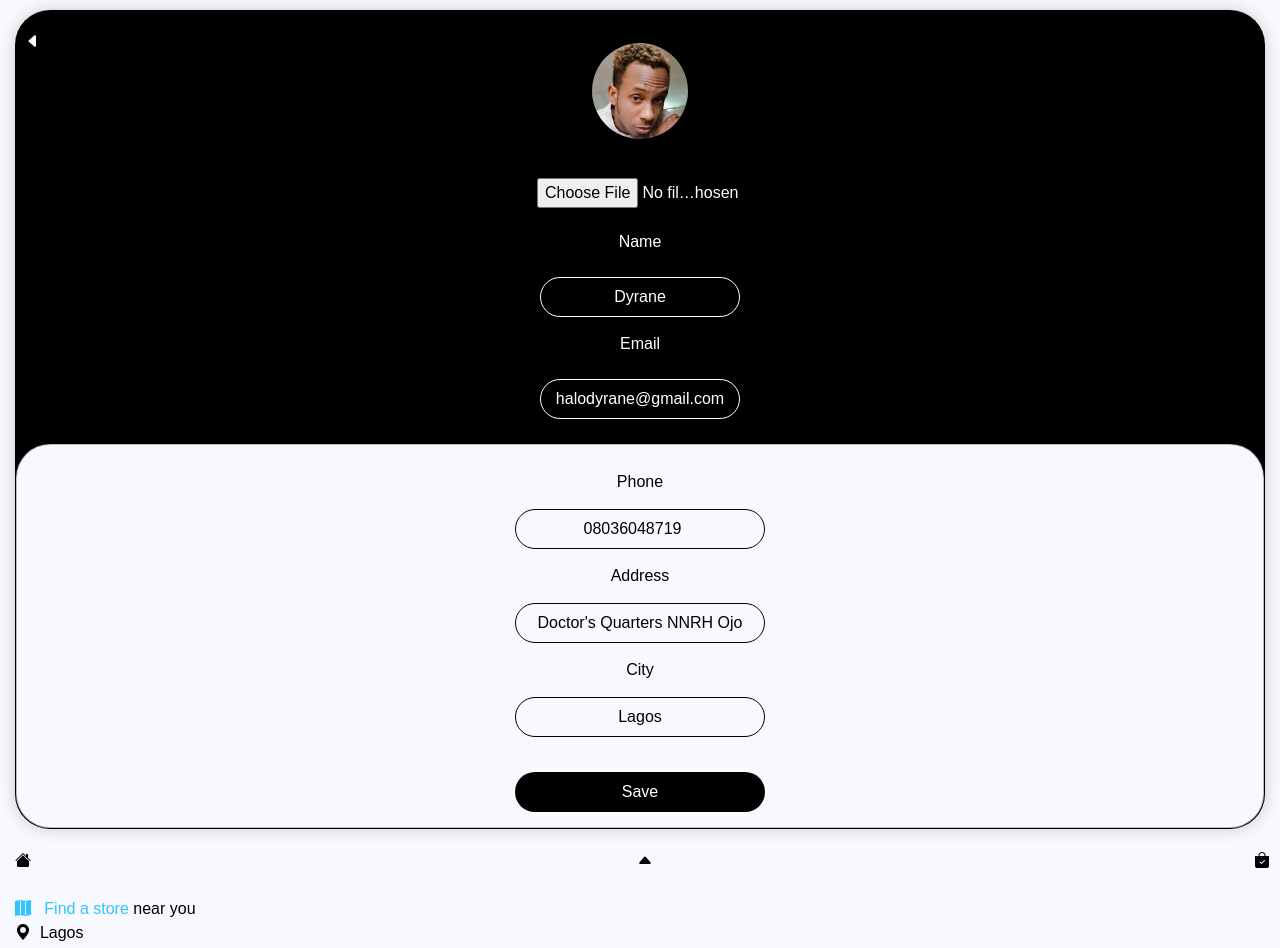
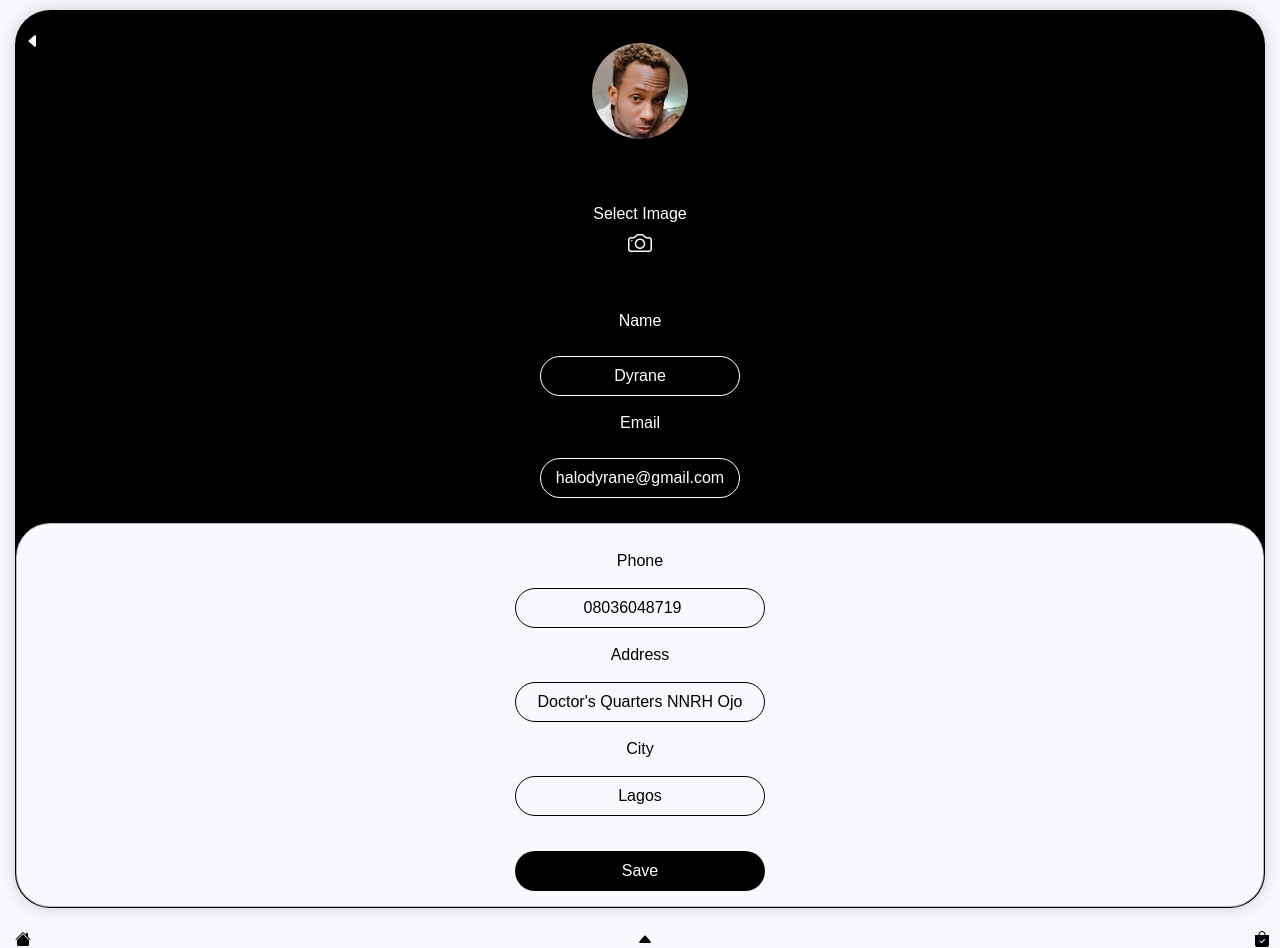
Before and after one commit to Dr-dyrane/Python, a Django app: page /edit_account/3 in a window 1280 px wide. Shown: the part 45-993 px from the top of the page. Run offline with Django 4.2, Linux system fonts and the light colour scheme; a user stored in the database is signed in; data comes from the database, SQL or seed files in the repository; both versions use the stored data as it was after the commit; some libraries are stand-ins or nearby versions; some web fonts are replaced.

Commit message:
image edit view

```diff
--- a/store/templates/store/edit_account.html
+++ b/store/templates/store/edit_account.html
@@ -23,8 +23,15 @@
                     </a>
                 </div>
                 <div class="edit-header">
-                    <section>
-                        <input style="border:none;width:220px" type="file" name="image"/>
+                    <section style="text-align:center;
+                    padding:3%;
+                    border:thin solid black;color:white">
+                        <label for ="input-image" style="cursor:pointer">
+                            Select Image<br>
+                            <i style="font-size:24px" class="bi bi-camera"></i>
+                            <input style="border:none;width:220px;display:none" type="file" id = "input-image" name="image"/><br>
+                            <span style="color:green"id="imageName"></span>
+                        </label>
                     </section>
                     <section>
                         <label style="color:white">Name</label>
@@ -83,4 +90,13 @@
 
     </div>
 </div>
+<script>
+    let input = document.getElementById("input-image");
+    let imageName = document.getElementById("imageName")
+
+    input.addEventListener("change", ()=>{
+        let inputImage = document.querySelector("input[type=file]").files[0];
+        imageName.innerText = inputImage.name;
+    })
+</script>
 {% endblock content %}
```
Also changed, not shown: db.sqlite3.
